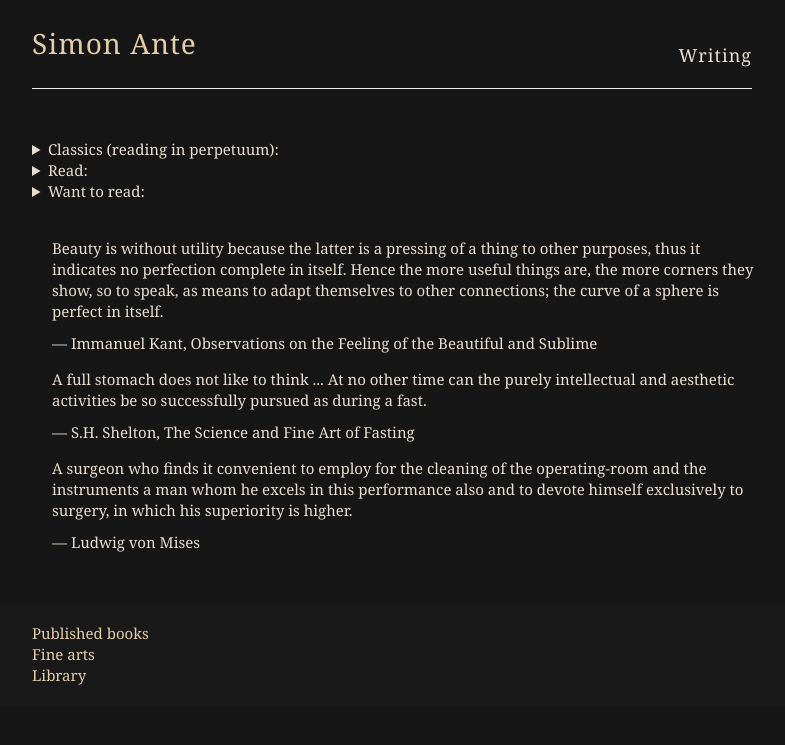
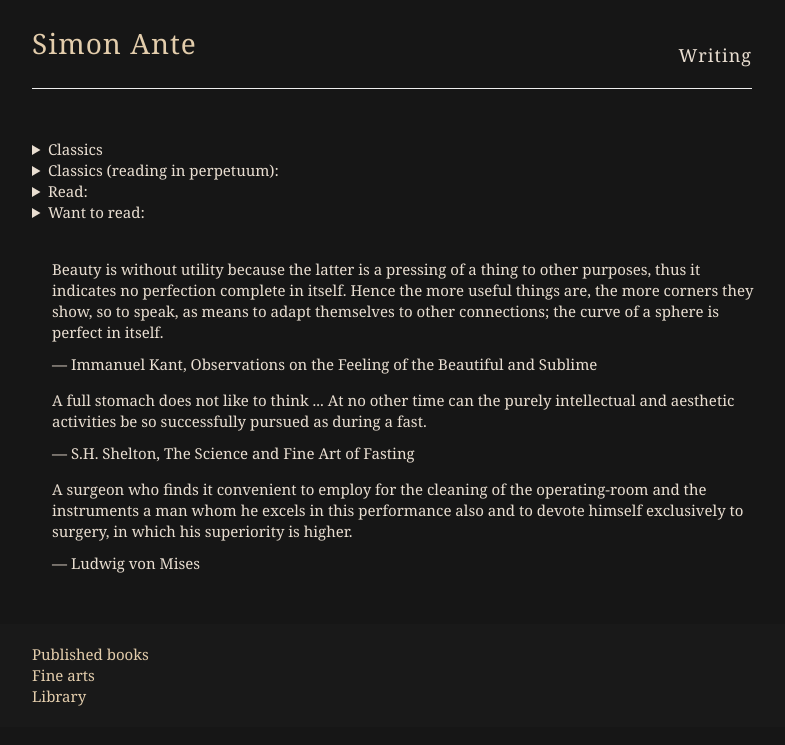
Before and after one commit to simonante/shimonem, a Jekyll site: the page built from books.md, in a window 1280 px wide. Shown: the top 745 px of the page, without its empty margins (248-1033 px from the left). Built offline with Jekyll 4.4.1, drawn with Linux system fonts in a browser that asks for light colours.

Commit message:
Update books.html

```diff
--- a/_layouts/books.html
+++ b/_layouts/books.html
@@ -47,6 +47,19 @@
           {% endif %}
           {%- endfor -%}
          </div> --->
+
+<details>
+    <summary>Classics</summary>
+    Something small enough to escape casual notice.
+  		<details>
+    	  <summary>Author A</summary>
+    			Something small enough to escape casual notice.
+			</details>
+  		<details>
+    	  <summary>Author B</summary>
+    			Something small enough to escape casual notice.
+			</details>
+</details>
 
 
         <details>
```
